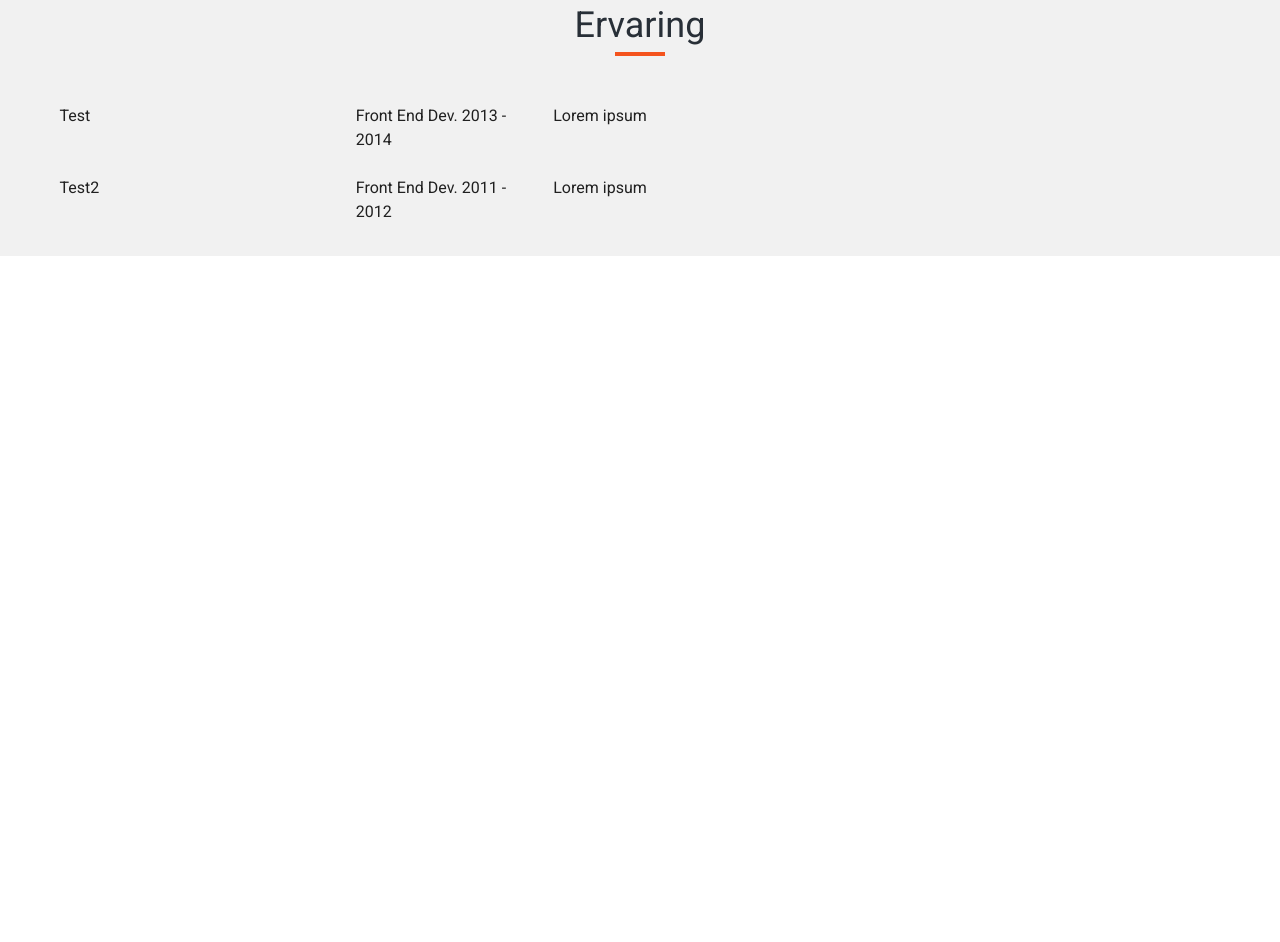
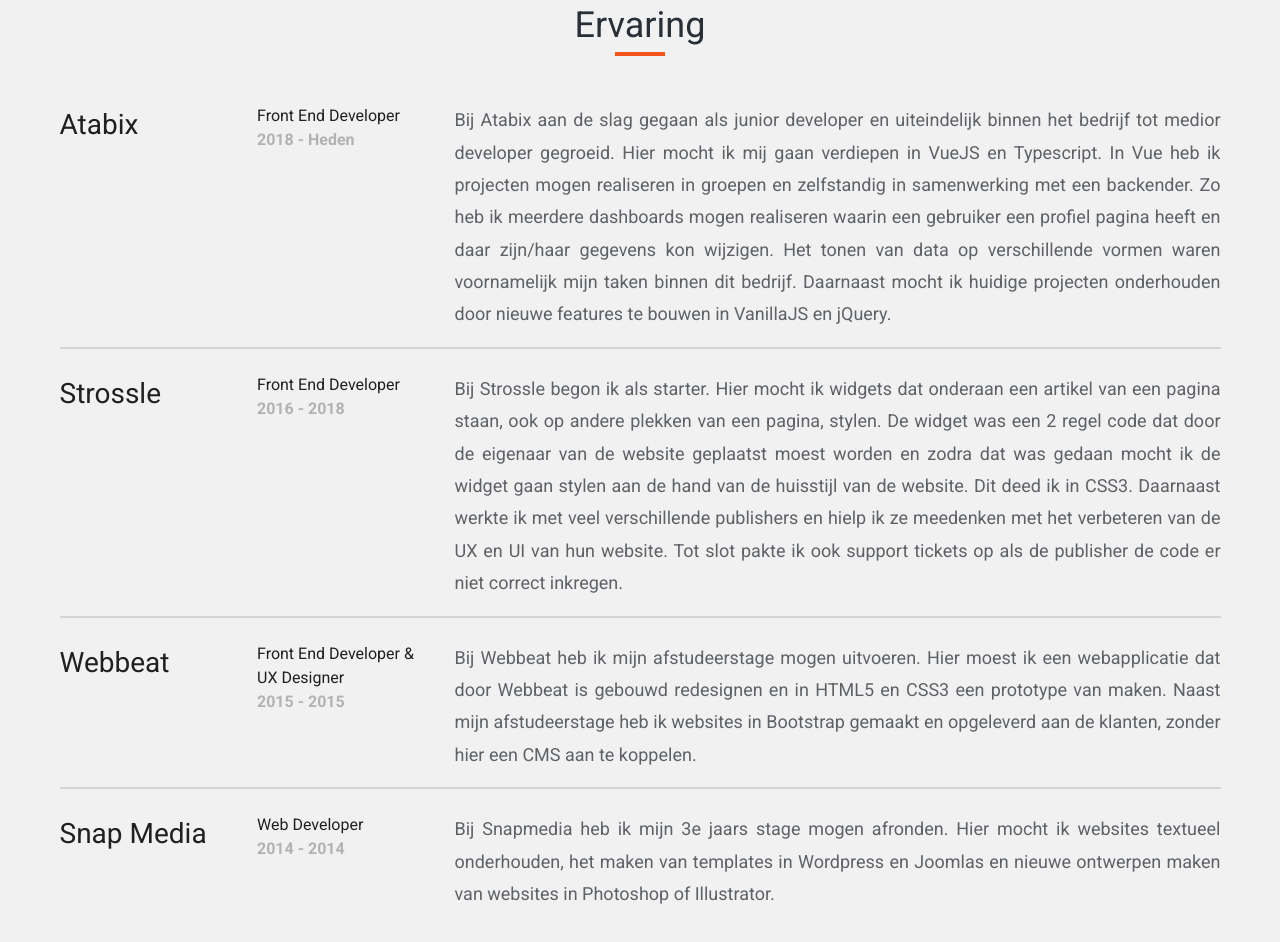
Before and after one commit to Enginovic/portfolio, a Vue app: page / in a window 1280 px wide. Shown: the part 1160-2102 px from the top of the page. Before the commit the page ends 1416 px from the top, so only its background shows below. Built offline with nearby package versions, Linux system fonts and the light colour scheme.

Commit message:
Created experience component

```diff
--- /dev/null
+++ b/src/components/Experience/Experience.js
@@ -0,0 +1,32 @@
+export default {
+  data: () => {
+    return {
+      experiences: [
+        {
+          companyName: 'Atabix',
+          function: 'Front End Developer',
+          period: '2018 - Heden',
+          activity: 'Bij Atabix aan de slag gegaan als junior developer en uiteindelijk binnen het bedrijf tot medior developer gegroeid. Hier mocht ik mij gaan verdiepen in VueJS en Typescript. In Vue heb ik projecten mogen realiseren in groepen en zelfstandig in samenwerking met een backender. Zo heb ik meerdere dashboards mogen realiseren waarin een gebruiker een profiel pagina heeft en daar zijn/haar gegevens kon wijzigen. Het tonen van data op verschillende vormen waren voornamelijk mijn taken binnen dit bedrijf. Daarnaast mocht ik huidige projecten onderhouden door nieuwe features te bouwen in VanillaJS en jQuery.'
+        },
+        {
+          companyName: 'Strossle',
+          function: 'Front End Developer',
+          period: '2016 - 2018',
+          activity: 'Bij Strossle begon ik als starter. Hier mocht ik widgets dat onderaan een artikel van een pagina staan, ook op andere plekken van een pagina, stylen. De widget was een 2 regel code dat door de eigenaar van de website geplaatst moest worden en zodra dat was gedaan mocht ik de widget gaan stylen aan de hand van de huisstijl van de website. Dit deed ik in CSS3. Daarnaast werkte ik met veel verschillende publishers en hielp ik ze meedenken met het verbeteren van de UX en UI van hun website. Tot slot pakte ik ook support tickets op als de publisher de code er niet correct inkregen.'
+        },
+        {
+          companyName: 'Webbeat',
+          function: 'Front End Developer & UX Designer',
+          period: '2015 - 2015',
+          activity: 'Bij Webbeat heb ik mijn afstudeerstage mogen uitvoeren. Hier moest ik een webapplicatie dat door Webbeat is gebouwd redesignen en in HTML5 en CSS3 een prototype van maken. Naast mijn afstudeerstage heb ik websites in Bootstrap gemaakt en opgeleverd aan de klanten, zonder hier een CMS aan te koppelen.'
+        },
+        {
+          companyName: 'Snap Media',
+          function: 'Web Developer',
+          period: '2014 - 2014',
+          activity: 'Bij Snapmedia heb ik mijn 3e jaars stage mogen afronden. Hier mocht ik websites textueel onderhouden, het maken van templates in Wordpress en Joomlas en nieuwe ontwerpen maken van websites in Photoshop of Illustrator.'
+        }
+      ]
+    }
+  }
+};
--- a/src/components/Experience/Experience.vue
+++ b/src/components/Experience/Experience.vue
@@ -12,52 +12,26 @@
           sm="12"
           v-for="(experience, index) in experiences"
           :key="`experience-${index}`"
+          class="experience"
         >
           <v-row>
-            <v-col cols="12" sm="12" md="3">
-              {{ experience.companyName }}
+            <v-col cols="12" sm="12" md="2">
+              <h3 class="companyName">{{ experience.companyName }}</h3>
             </v-col>
             <v-col cols="12" sm="12" md="2">
-              {{ experience.function }}
-              {{ experience.period }}
+              <div class="function">{{ experience.function }}</div>
+              <div class="period">{{ experience.period }}</div>
             </v-col>
-            <v-col cols="12" sm="12" md="7">
-              {{ experience.activity }}
+            <v-col cols="12" sm="12" md="8">
+              <p>{{ experience.activity }}</p>
             </v-col>
           </v-row>
+          <v-divider></v-divider>
         </v-col>
       </v-row>
     </v-container>
   </div>
 </template>
 
-<script>
-export default {
-  data: () => {
-    return {
-      experiences: [
-        {
-          companyName: 'Test',
-          function: 'Front End Dev.',
-          period: '2013 - 2014',
-          activity: 'Lorem ipsum'
-        },
-        {
-          companyName: 'Test2',
-          function: 'Front End Dev.',
-          period: '2011 - 2012',
-          activity: 'Lorem ipsum'
-        }
-      ]
-    }
-  }
-}
-</script>
-
-<style scoped lang="scss">
-@import '@/assets/scss/_variables.scss';
-
-.gray-background {
-  background-color: $gray-light;
-}
-</style>
+<script src="@/components/Experience/Experience.js"></script>
+<style scoped lang="scss" src="@/components/Experience/experience.scss"></style>
--- /dev/null
+++ b/src/components/Experience/experience.scss
@@ -0,0 +1,21 @@
+.experience {
+  &:last-child {
+    .v-divider {
+      display: none;
+    }
+  }
+}
+
+.companyName {
+  font-size: 28px;
+  font-weight: 400;
+}
+
+.period {
+  color: $gray-medium;
+  font-weight: 600;
+}
+
+.v-divider {
+  border-width: 1px;
+}
```
